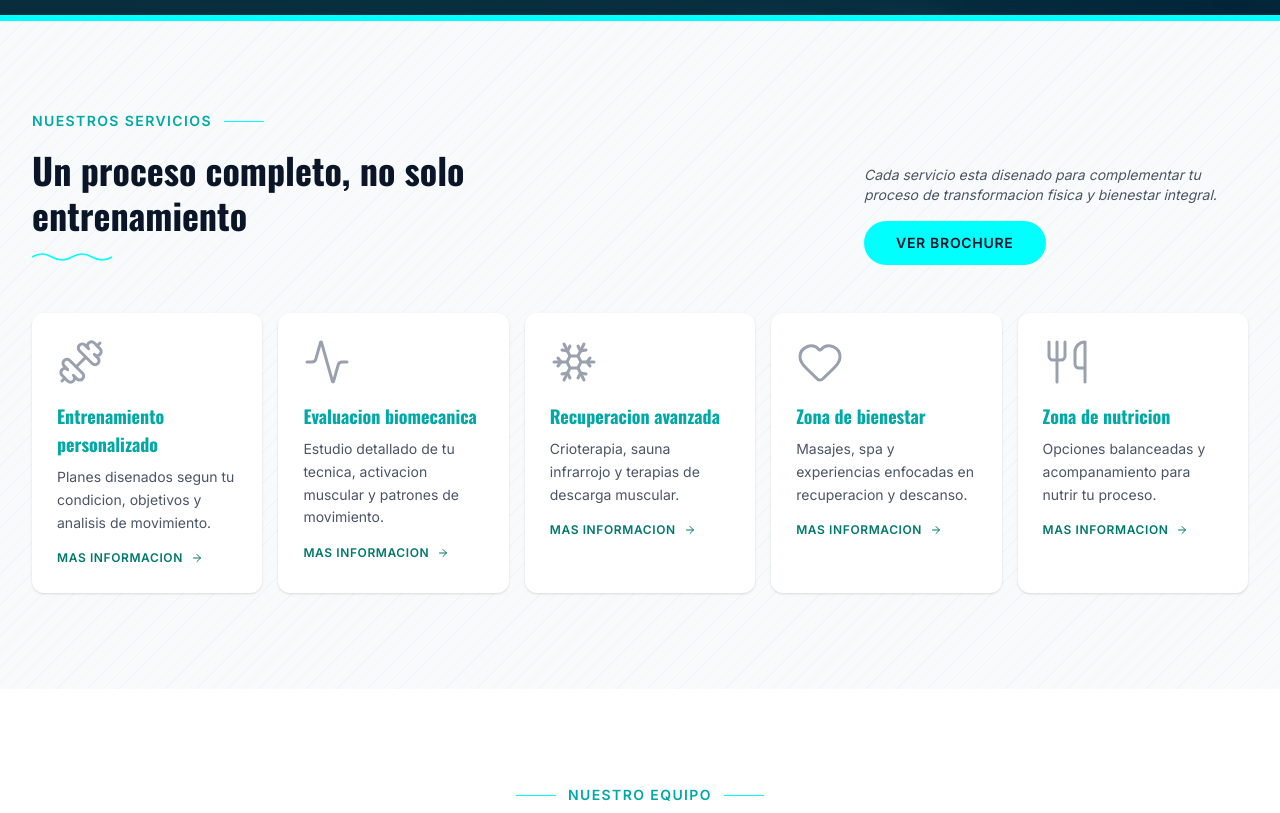
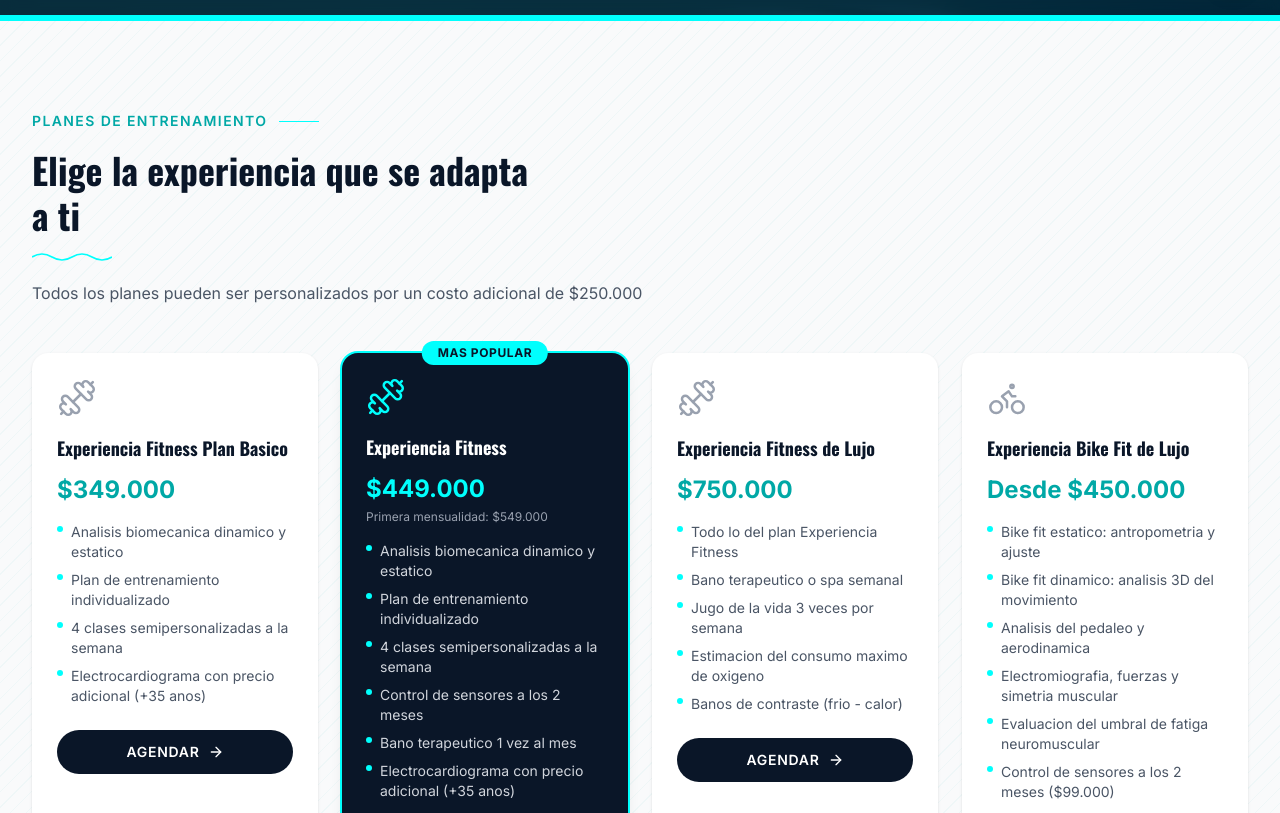
Before and after one commit to Larry-Garcia-dev/v0-fitrainer-website-clone, a Next.js app: page /servicios in a window 1280 px wide. Shown: the part 785-1598 px from the top of the page. Built offline with nearby package versions, Linux system fonts and the light colour scheme.

Commit message:
feat: reorganize services-section with training plans and additional services
Move visual training plans to top and remove "View Brochure" button.

Co-authored-by: Larry Garcia <150953324+Larry-Garcia-dev@users.noreply.github.com>

```diff
--- a/app/servicios/page.tsx
+++ b/app/servicios/page.tsx
@@ -2,7 +2,6 @@ import Navbar from "@/components/navbar"
 import HeroSection from "@/components/hero-section"
 import ServicesSection from "@/components/services-section"
 import TeamSection from "@/components/team-section"
-import CTASection from "@/components/cta-section"
 import Footer from "@/components/footer"
 
 export default function ServiciosPage() {
@@ -15,9 +14,7 @@ export default function ServiciosPage() {
       <ServicesSection />
       {/* Nuestro Equipo */}
       <TeamSection />
-      {/* CTA Final */}
-      <CTASection />
-      {/* Footer */}
+      {/* Footer con CTA Final integrado */}
       <Footer />
     </main>
   )
--- a/components/services-section.tsx
+++ b/components/services-section.tsx
@@ -1,7 +1,7 @@
 "use client"
 
 import Link from "next/link"
-import { ArrowRight, Dumbbell, Activity, Snowflake, Heart, Utensils } from "lucide-react"
+import { ArrowRight, Dumbbell, Bike, Activity, Snowflake, Heart, Utensils, Zap, Thermometer } from "lucide-react"
 
 // Wavy underline SVG component
 const WavyUnderline = () => (
@@ -15,31 +15,107 @@ const WavyUnderline = () => (
   </svg>
 )
 
-const services = [
+// Planes de Entrenamiento - Mayor relevancia
+const trainingPlans = [
   {
     icon: Dumbbell,
-    title: "Entrenamiento personalizado",
-    description: "Planes disenados segun tu condicion, objetivos y analisis de movimiento.",
+    title: "Experiencia Fitness Plan Basico",
+    price: "$349.000",
+    features: [
+      "Analisis biomecanica dinamico y estatico",
+      "Plan de entrenamiento individualizado",
+      "4 clases semipersonalizadas a la semana",
+      "Electrocardiograma con precio adicional (+35 anos)",
+    ],
+    highlighted: false,
+  },
+  {
+    icon: Dumbbell,
+    title: "Experiencia Fitness",
+    price: "$449.000",
+    firstMonth: "$549.000",
+    features: [
+      "Analisis biomecanica dinamico y estatico",
+      "Plan de entrenamiento individualizado",
+      "4 clases semipersonalizadas a la semana",
+      "Control de sensores a los 2 meses",
+      "Bano terapeutico 1 vez al mes",
+      "Electrocardiograma con precio adicional (+35 anos)",
+    ],
+    highlighted: true,
+  },
+  {
+    icon: Dumbbell,
+    title: "Experiencia Fitness de Lujo",
+    price: "$750.000",
+    features: [
+      "Todo lo del plan Experiencia Fitness",
+      "Bano terapeutico o spa semanal",
+      "Jugo de la vida 3 veces por semana",
+      "Estimacion del consumo maximo de oxigeno",
+      "Banos de contraste (frio - calor)",
+    ],
+    highlighted: false,
+  },
+  {
+    icon: Bike,
+    title: "Experiencia Bike Fit de Lujo",
+    price: "Desde $450.000",
+    features: [
+      "Bike fit estatico: antropometria y ajuste",
+      "Bike fit dinamico: analisis 3D del movimiento",
+      "Analisis del pedaleo y aerodinamica",
+      "Electromiografia, fuerzas y simetria muscular",
+      "Evaluacion del umbral de fatiga neuromuscular",
+      "Control de sensores a los 2 meses ($99.000)",
+    ],
+    highlighted: false,
+  },
+]
+
+// Servicios Adicionales
+const additionalServices = [
+  {
+    icon: Activity,
+    title: "Analisis Biomecanico de Running",
+    price: "$650.000",
+    description: "Estudio completo de tu tecnica de carrera, activacion muscular y patrones de movimiento.",
   },
   {
     icon: Activity,
-    title: "Evaluacion biomecanica",
-    description: "Estudio detallado de tu tecnica, activacion muscular y patrones de movimiento.",
+    title: "Analisis Biomecanico de la Marcha",
+    price: "$400.000",
+    description: "Evaluacion detallada de tu forma de caminar y postura.",
+  },
+  {
+    icon: Zap,
+    title: "Analisis Biomecanico General",
+    price: "$250.000",
+    description: "Cuantificacion de resultados de entrenamiento y medidas antropometricas.",
   },
   {
     icon: Snowflake,
-    title: "Recuperacion avanzada",
-    description: "Crioterapia, sauna infrarrojo y terapias de descarga muscular.",
+    title: "Bano Terapeutico",
+    price: "$100.000",
+    description: "Uso de jacuzzi o terapia de hielo para recuperacion muscular.",
   },
   {
     icon: Heart,
-    title: "Zona de bienestar",
-    description: "Masajes, spa y experiencias enfocadas en recuperacion y descanso.",
+    title: "Spa y Masajes",
+    price: "$120.000",
+    description: "Masaje relajante o deportivo de 45 minutos.",
+  },
+  {
+    icon: Thermometer,
+    title: "Sauna",
+    price: "$50.000",
+    description: "Sesion de sauna para relajacion y desintoxicacion.",
   },
   {
     icon: Utensils,
-    title: "Zona de nutricion",
-    description: "Opciones balanceadas y acompanamiento para nutrir tu proceso.",
+    title: "Jugo de la Vida",
+    price: "$15.000",
+    description: "Bebida nutricional para complementar tu entrenamiento.",
   },
 ]
 
@@ -61,52 +137,125 @@ export default function ServicesSection() {
       <div className="absolute left-0 right-0 top-0 h-1.5 bg-[#00fffd]" />
 
       <div className="relative mx-auto max-w-7xl px-4 lg:px-8">
-        {/* Section header */}
-        <div className="mb-12 flex flex-col items-start justify-between gap-6 lg:flex-row lg:items-end">
-          <div>
+        {/* Section header - Planes de Entrenamiento */}
+        <div className="mb-12">
           <div className="mb-4 flex items-center gap-3">
             <span className="text-sm font-semibold uppercase tracking-widest text-[#00a8a6]">
-                Nuestros Servicios
+              Planes de Entrenamiento
             </span>
             <span className="h-px w-10 bg-[#00fffd]" />
           </div>
           <h2 className="max-w-lg font-sans text-3xl font-bold leading-tight text-[#0a1628] sm:text-4xl">
-              Un proceso completo, no solo entrenamiento
+            Elige la experiencia que se adapta a ti
+          </h2>
+          <div className="mt-3">
+            <WavyUnderline />
+          </div>
+          <p className="mt-4 max-w-2xl text-gray-600">
+            Todos los planes pueden ser personalizados por un costo adicional de $250.000
+          </p>
+        </div>
+
+        {/* Training Plans Grid */}
+        <div className="mb-20 grid gap-6 md:grid-cols-2 lg:grid-cols-4">
+          {trainingPlans.map((plan) => (
+            <div
+              key={plan.title}
+              className={`group relative rounded-2xl p-6 transition-all duration-300 hover:shadow-xl ${
+                plan.highlighted
+                  ? "bg-[#0a1628] text-white shadow-lg ring-2 ring-[#00fffd]"
+                  : "bg-white shadow-sm hover:border-[#00fffd] border border-transparent"
+              }`}
+            >
+              {plan.highlighted && (
+                <div className="absolute -top-3 left-1/2 -translate-x-1/2 rounded-full bg-[#00fffd] px-4 py-1 text-xs font-bold uppercase tracking-wider text-[#0a1628]">
+                  Mas Popular
+                </div>
+              )}
+
+              {/* Icon */}
+              <div className={`mb-4 ${plan.highlighted ? "text-[#00fffd]" : "text-gray-400 group-hover:text-[#00fffd]"} transition-colors`}>
+                <plan.icon className="h-10 w-10" strokeWidth={1.5} />
+              </div>
+
+              {/* Title */}
+              <h3 className={`font-sans text-lg font-bold ${plan.highlighted ? "text-white" : "text-[#0a1628]"}`}>
+                {plan.title}
+              </h3>
+
+              {/* Price */}
+              <div className="mt-3 mb-4">
+                <span className={`text-2xl font-bold ${plan.highlighted ? "text-[#00fffd]" : "text-[#00a8a6]"}`}>
+                  {plan.price}
+                </span>
+                {plan.firstMonth && (
+                  <p className={`text-xs mt-1 ${plan.highlighted ? "text-gray-400" : "text-gray-500"}`}>
+                    Primera mensualidad: {plan.firstMonth}
+                  </p>
+                )}
+              </div>
+
+              {/* Features */}
+              <ul className="space-y-2 mb-6">
+                {plan.features.map((feature, idx) => (
+                  <li key={idx} className={`flex items-start gap-2 text-sm ${plan.highlighted ? "text-gray-300" : "text-gray-600"}`}>
+                    <span className="mt-1 h-1.5 w-1.5 shrink-0 rounded-full bg-[#00fffd]" />
+                    {feature}
+                  </li>
+                ))}
+              </ul>
+
+              {/* CTA */}
+              <Link
+                href="/contacto"
+                className={`mt-auto inline-flex w-full items-center justify-center gap-2 rounded-full px-6 py-3 text-sm font-semibold uppercase tracking-wider transition-all ${
+                  plan.highlighted
+                    ? "bg-[#00fffd] text-[#0a1628] hover:bg-[#68d2df]"
+                    : "bg-[#0a1628] text-white hover:bg-[#0a1628]/90"
+                }`}
+              >
+                Agendar
+                <ArrowRight className="h-4 w-4" />
+              </Link>
+            </div>
+          ))}
+        </div>
+
+        {/* Section header - Servicios Adicionales */}
+        <div className="mb-12">
+          <div className="mb-4 flex items-center gap-3">
+            <span className="text-sm font-semibold uppercase tracking-widest text-[#00a8a6]">
+              Servicios Adicionales
+            </span>
+            <span className="h-px w-10 bg-[#00fffd]" />
+          </div>
+          <h2 className="max-w-lg font-sans text-3xl font-bold leading-tight text-[#0a1628] sm:text-4xl">
+            Complementa tu experiencia
           </h2>
           <div className="mt-3">
             <WavyUnderline />
           </div>
         </div>
 
-          <div className="max-w-sm">
-            <p className="mb-4 font-serif text-sm italic text-gray-600">
-              Cada servicio esta disenado para complementar tu proceso de transformacion fisica y bienestar integral.
-            </p>
-            <Link
-              href="https://api.magnificapec.com/cardiofit/Brochure_Cardio.pdf"
-              className="inline-flex rounded-full bg-[#00fffd] px-8 py-3 text-sm font-semibold uppercase tracking-wider text-[#0a1628] transition-all hover:bg-[#68d2df]"
-            >
-              Ver Brochure
-            </Link>
-          </div>
-        </div>
-
-        {/* Services grid */}
-        <div className="grid gap-4 sm:grid-cols-2 lg:grid-cols-5">
-          {services.map((service) => (
+        {/* Additional Services Grid */}
+        <div className="grid gap-4 sm:grid-cols-2 lg:grid-cols-4">
+          {additionalServices.map((service) => (
             <div
               key={service.title}
               className="group rounded-xl bg-white p-6 shadow-sm transition-all duration-300 hover:shadow-lg hover:border-[#00fffd] border border-transparent"
             >
               {/* Icon */}
               <div className="mb-4 text-gray-400 transition-colors group-hover:text-[#00fffd]">
-                <service.icon className="h-12 w-12" strokeWidth={1.5} />
+                <service.icon className="h-10 w-10" strokeWidth={1.5} />
               </div>
 
               {/* Content */}
-              <h3 className="font-sans text-lg font-bold text-[#00a8a6]">
+              <h3 className="font-sans text-base font-bold text-[#0a1628]">
                 {service.title}
               </h3>
+              <p className="mt-1 text-xl font-bold text-[#00a8a6]">
+                {service.price}
+              </p>
               <p className="mt-2 text-sm leading-relaxed text-gray-600">
                 {service.description}
               </p>
```
Lines whose indentation alone changed are shown as unchanged.
